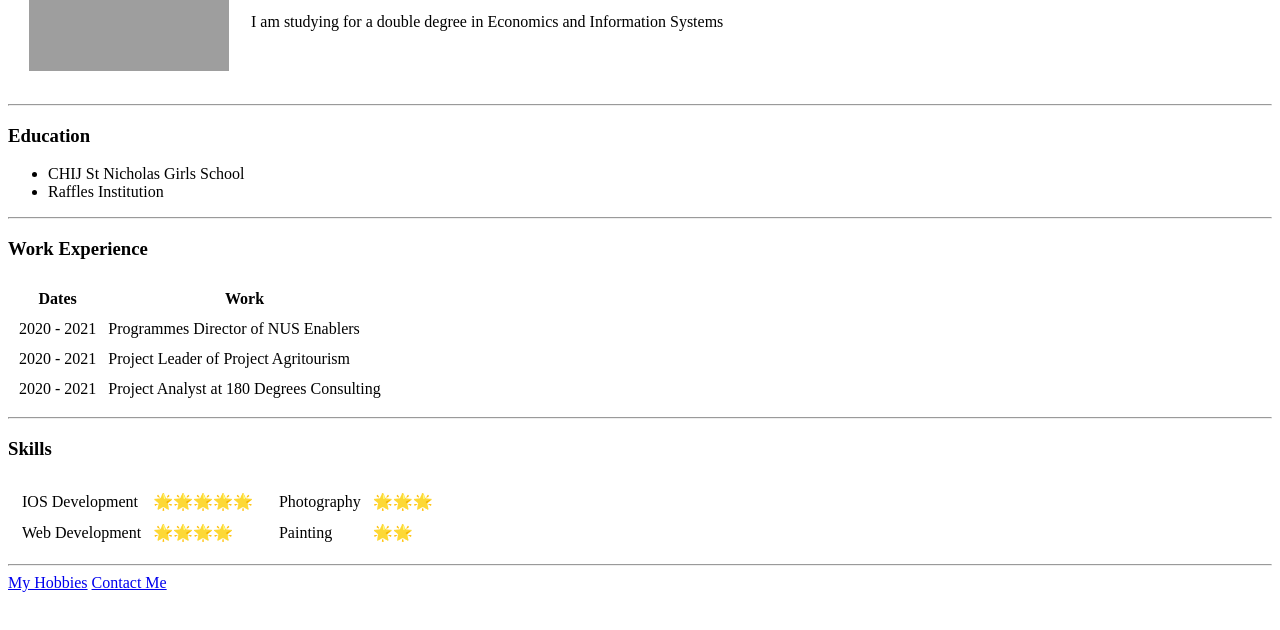
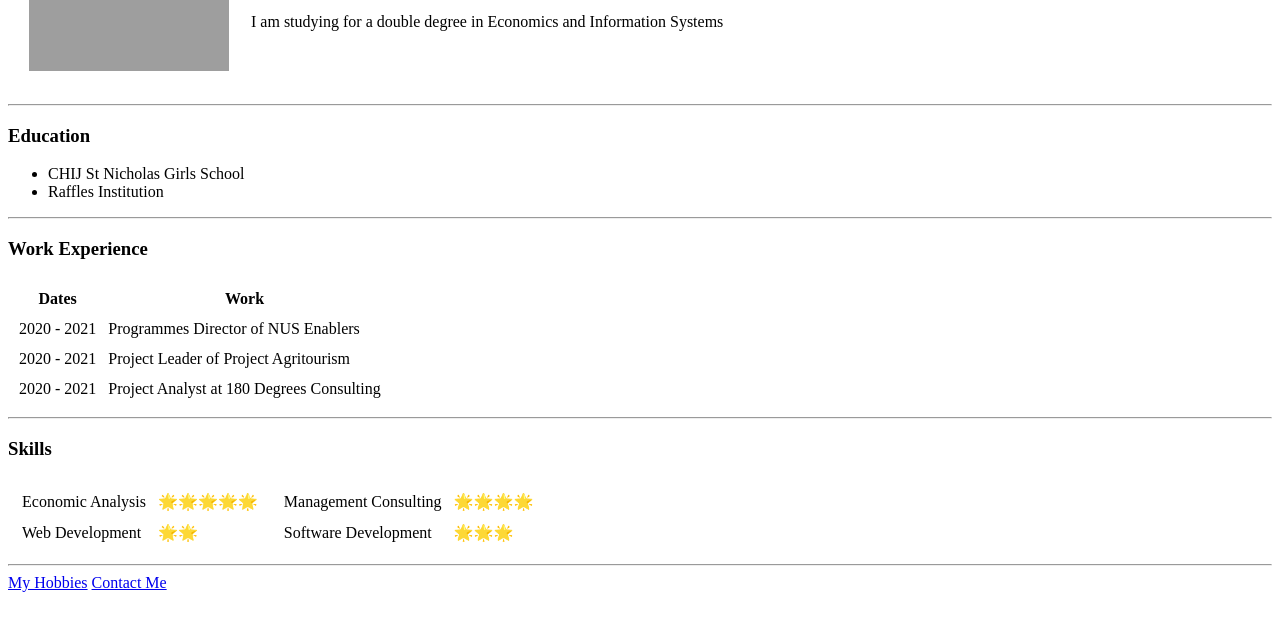
Before and after one commit to yappeizhen/cv, a plain HTML site: page index.html in a window 1280 px wide. Shown: the part 158-788 px from the top of the page. Drawn offline with Linux system fonts and the light colour scheme; grey boxes are pictures that could not be loaded.

Commit message:
Update index.html

```diff
--- a/index.html
+++ b/index.html
@@ -74,12 +74,12 @@
       <td>
         <table cellspacing = "10">
           <tr>
-            <td>IOS Development</td>
+            <td>Economic Analysis</td>
             <td>🌟🌟🌟🌟🌟</td>
           </tr>
           <tr>
             <td>Web Development</td>
-            <td>🌟🌟🌟🌟</td>
+            <td>🌟🌟</td>
           </tr>
         </table>
       </td>
@@ -87,12 +87,12 @@
       <td>
         <table  cellspacing = "10">
           <tr>
-            <td>Photography</td>
-            <td>🌟🌟🌟</td>
+            <td>Management Consulting</td>
+            <td>🌟🌟🌟🌟</td>
           </tr>
           <tr>
-            <td>Painting</td>
-            <td>🌟🌟</td>
+            <td>Software Development</td>
+            <td>🌟🌟🌟</td>
           </tr>
         </table>
       </td>
```
